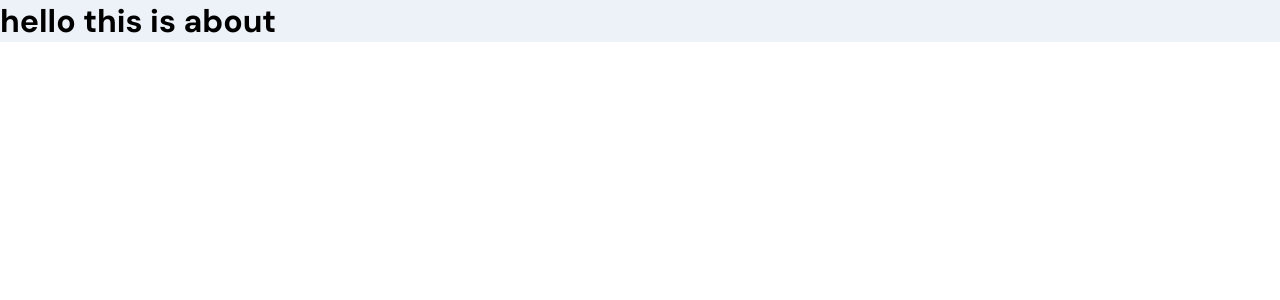
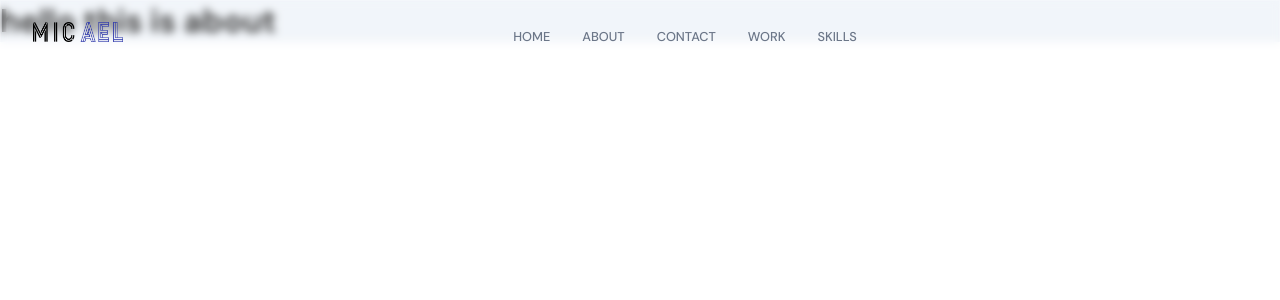
Before and after one commit to nishanth-code/portfolio, a React (Vite) app in the folder frontend/portfolio/: page / in a window 1280 px wide. Shown: the top 300 px of the page. Built offline with nearby package versions, Linux system fonts and the light colour scheme.

Commit message:
navbar build day 1 of build

```diff
--- a/frontend/portfolio/src/App.tsx
+++ b/frontend/portfolio/src/App.tsx
@@ -1,16 +1,17 @@
 
 import './App.scss'
 import About from './components/about.tsx'
-import Navbar from './components/navbar.tsx'
+import Navbar from './components/navbar/navbar.tsx'
 
 function App() {
 
 
   return (
     <div className="app">
+       <Navbar />
 
       <About />
-    </div>
+  </div>
   );
 };
 
--- /dev/null
+++ b/frontend/portfolio/src/components/navbar/navbar.scss
@@ -0,0 +1,174 @@
+.app__navbar {
+  width: 100%;
+
+  display: flex;
+  justify-content: space-between;
+  align-items: center;
+
+  padding: 1rem 2rem;
+  background: rgba(255, 255, 255, 0.25);
+  // box-shadow: 0 8px 32px 0 rgba( 31, 38, 135, 0.37 );
+  backdrop-filter: blur(4px);
+  -webkit-backdrop-filter: blur(4px);
+  border: 1px solid rgba(255, 255, 255, 0.18);
+  position: fixed;
+  z-index: 2;
+}
+
+.app__navbar-logo {
+  display: flex;
+  justify-content: flex-start;
+  align-items: center;
+
+  img {
+    width: 90px;
+    height: 20px;
+
+    @media screen and (min-width: 2000px) {
+      width: 180px;
+      height: 40px;
+    }
+  }
+}
+
+
+.app__navbar-links {
+  flex: 1;
+  display: flex;
+  justify-content: center;
+  align-items: center;
+
+  list-style: none;
+
+  li {
+    margin: 0 1rem;
+    cursor: pointer;
+
+    flex-direction: column;
+
+    div {
+      width: 5px;
+      height: 5px;
+      background: transparent;
+      border-radius: 50%;
+
+      margin-bottom: 5px;
+    }
+
+    a {
+      color: var(--gray-color);
+      text-decoration: none;
+      flex-direction: column;
+
+      text-transform: uppercase;
+      font-weight: 500;
+
+      transition: all 0.3s ease-in-out;
+
+      &:hover {
+        color: var(--secondary-color);
+      }
+    }
+
+    &:hover {
+      div {
+        background: var(--secondary-color);
+      }
+    }
+  }
+
+  @media screen and (max-width: 900px) {
+    display: none;
+  }
+}
+
+.app__navbar-menu {
+  width: 35px;
+  height: 35px;
+  border-radius: 50%;
+  position: relative;
+
+  display: flex;
+  justify-content: center;
+  align-items: center;
+  background-color: var(--secondary-color);
+
+
+  svg {
+    width: 70%;
+    height: 70%;
+    color: var(--white-color);
+  }
+
+  div {
+    position: fixed;
+    top: 0;
+    bottom: 0;
+    right: 0;
+    z-index: 5;
+
+    padding: 1rem;
+
+    width: 80%;
+    height: 100vh;
+
+    display: flex;
+    justify-content: flex-end;
+    align-items: flex-end;
+    flex-direction: column;
+
+    background: url('../../assets/bgWhite.png');
+    background-color: var(--white-color);
+    background-size: cover;
+    background-repeat: repeat;
+
+    /* top box shadow */
+    box-shadow: 0px 0px 20px rgba(168, 168, 168, 0.15);
+
+    svg {
+      width: 35px;
+      height: 35px;
+      color: var(--secondary-color);
+      margin: 0.5rem 1rem;
+    }
+
+    ul {
+      list-style: none;
+      margin: 0;
+      padding: 0;
+      height: 100%;
+      width: 100%;
+
+      display: flex;
+      justify-content: flex-start;
+      align-items: flex-start;
+      flex-direction: column;
+
+      li {
+        margin: 1rem;
+
+        a {
+          color: var(--gray-color);
+          text-decoration: none;
+          font-size: 1rem;
+          text-transform: uppercase;
+          font-weight: 500;
+
+          transition: all 0.3s ease-in-out;
+
+          &:hover {
+            color: var(--secondary-color);
+          }
+        }
+      }
+    }
+
+    @media screen and (min-width: 900px) {
+      display: none;
+    }
+  }
+
+  @media screen and (min-width: 900px) {
+    display: none;
+  }
+}
--- /dev/null
+++ b/frontend/portfolio/src/components/navbar/navbar.tsx
@@ -0,0 +1,38 @@
+import React,{useState} from 'react';
+import { HiMenuAlt4,HiX} from 'react-icons/hi';
+import {motion} from 'framer-motions';
+import './navbar.scss'
+import { images }  from '../../constants/index';
+
+const Navbar:React.FC = () =>{
+    const [Toggle,setToggle]=useState(false);
+    return(
+       <nav className="app__navbar">
+           <div className="app__navbar-logo">
+
+               <img src={images.logo} alt="logo" />
+            </div>
+            <ul className="app__navbar-links">
+            {['Home','About','Contact','Work','skills'].map((item:String|Null)=>(
+                <li className="app__flex p-text" key={`link-${item}`} >
+                <div />
+                <a href={`#${item}`}>{item}</a>
+
+                </li>
+
+            ))}
+            </ul>
+            <div className="app__navbar-menu">
+                <HiMenuAlt4 onClick={()=> setToggle(true)} />
+                {
+                Toggle && (
+                    <motion.div>
+                        WhileInView={{x:[300,0]}}
+                        Transition={}
+                    </motion.div>
+                )}
+            </div>
+      </nav>
+    )
+}
+export default Navbar;
--- /dev/null
+++ b/frontend/portfolio/src/constants/index.tsx
@@ -0,0 +1 @@
+export {default as images} from './images.tsx'
--- a/package.json
+++ b/package.json
@@ -11,6 +11,7 @@
     "loader-utils": "3.2.1",
     "react": "18.2.0",
     "react-dom": "18.2.0",
+    "react-icons": "^4.8.0",
     "react-scripts": "5.0.1",
     "sass": "^1.62.1"
   },
```
Also changed, not shown: frontend/portfolio/src/components/navbar.tsx (deleted, +0 -12 lines), frontend/portfolio/src/constants/images.tsx (added, +72 -0 lines), frontend/portfolio/src/components/navbar.scss (deleted), 1 other file (tests, documents, lock files or other folders).
